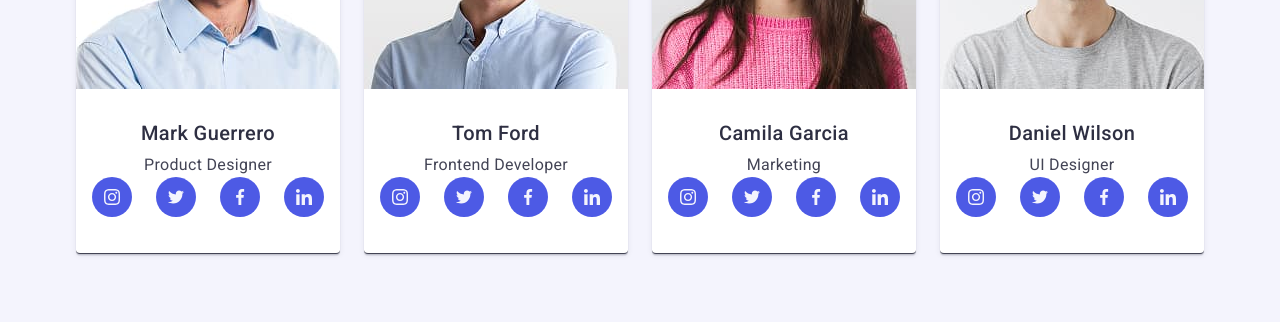
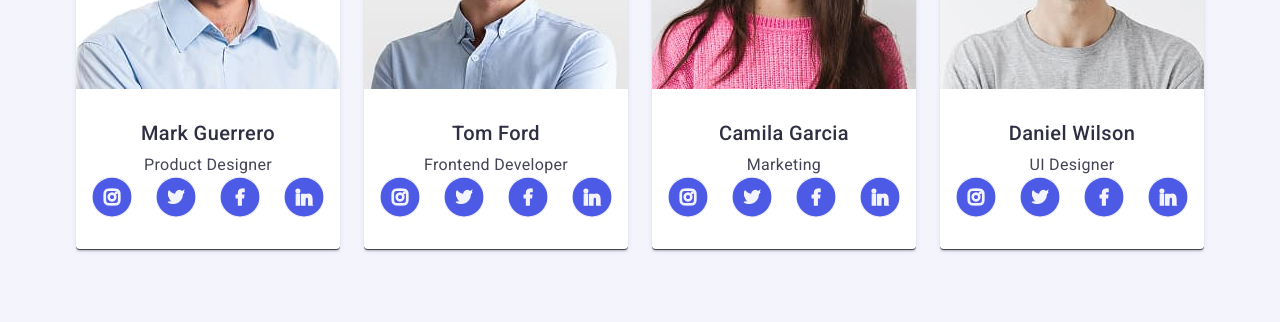
Before and after one commit to maxshakula2311/goit-markup-hw-04, a plain HTML site: page index.html in a window 1280 px wide. Shown: the part 1540-1862 px from the top of the page. Drawn offline with nearby package versions, Linux system fonts and the light colour scheme.

Commit message:
what the heck happened to the icons idk

```diff
--- a/css/styles.css
+++ b/css/styles.css
@@ -235,6 +235,31 @@ body {
     justify-content: center;
     gap: 24px;
 }
+.socbox {
+    width: 40px;
+    height: 40px;
+}
+.soclink {
+    width: 100%;
+    height: 100%;
+    background-color: #4d5ae5;
+    border-radius: 50%;
+    display: flex;
+    align-items: center;
+    justify-content: center;
+}
+.soclink:hover {
+    background-color: #404bbf;
+}
+.soclink:focus {
+    background-color: #404bbf;
+}
+.socicon {
+    /* width: 16px;
+    height: 16px; */
+    fill: transparent;
+    stroke: #f4f4fd;
+}
 .downsection {
     padding-top: 120px;
     padding-bottom: 120px;
--- a/index.html
+++ b/index.html
@@ -91,40 +91,32 @@
                             <h3 class="secondary-heading">Mark Guerrero</h3>
                             <p class="paragraph">Product Designer</p>
                             <ul class="sociconlist">
-                                <li>
-                                    <a href="#">
-                                     <div class="sociconbox">
-                        <svg class="socicon" width="40" height="40">
+                                <li class="socbox">
+                                    <a href="#" class="soclink">
+                        <svg class="socicon">
                             <use href="./images/icons.svg#icon-insta"></use>
                         </svg>
-                    </div>
                                 </a>
                                 </li>
-                                <li>
-                                    <a href="#">
-                                     <div class="sociconbox">
-                        <svg class="socicon" width="40" height="40">
+                                <li class="socbox">
+                                    <a href="#" class="soclink">
+                        <svg class="socicon">
                             <use href="./images/icons.svg#icon-twit"></use>
                         </svg>
-                    </div>
                                 </a>
                                 </li>
-                                <li>
-                                    <a href="#">
-                                     <div class="sociconbox">
-                        <svg class="socicon" width="40" height="40">
+                                <li class="socbox">
+                                    <a href="#" class="soclink">
+                        <svg class="socicon">
                             <use href="./images/icons.svg#icon-fb"></use>
                         </svg>
-                    </div>
                                 </a>
                                 </li>
-                                <li>
-                                    <a href="#">
-                                     <div class="sociconbox">
-                        <svg class="socicon" width="40" height="40">
+                                <li class="socbox">
+                                    <a href="#" class="soclink">
+                        <svg class="socicon">
                             <use href="./images/icons.svg#icon-lin"></use>
                         </svg>
-                    </div>
                                 </a>
                                 </li>
                             </ul>
@@ -136,40 +128,32 @@
                             <h3 class="secondary-heading">Tom Ford</h3>
                             <p class="paragraph">Frontend Developer</p>
                             <ul class="sociconlist">
-                                <li>
-                                    <a href="#">
-                                     <div class="sociconbox">
-                        <svg class="socicon" width="40" height="40">
+                                <li class="socbox">
+                                    <a href="#" class="soclink">
+                        <svg class="socicon">
                             <use href="./images/icons.svg#icon-insta"></use>
                         </svg>
-                    </div>
                                 </a>
                                 </li>
-                                <li>
-                                    <a href="#">
-                                     <div class="sociconbox">
-                        <svg class="socicon" width="40" height="40">
+                                <li class="socbox">
+                                    <a href="#" class="soclink">
+                        <svg class="socicon">
                             <use href="./images/icons.svg#icon-twit"></use>
                         </svg>
-                    </div>
                                 </a>
                                 </li>
-                                <li>
-                                    <a href="#">
-                                     <div class="sociconbox">
-                        <svg class="socicon" width="40" height="40">
+                                <li class="socbox">
+                                    <a href="#" class="soclink">
+                        <svg class="socicon">
                             <use href="./images/icons.svg#icon-fb"></use>
                         </svg>
-                    </div>
                                 </a>
                                 </li>
-                                <li>
-                                    <a href="#">
-                                     <div class="sociconbox">
-                        <svg class="socicon" width="40" height="40">
+                                <li class="socbox">
+                                    <a href="#" class="soclink">
+                        <svg class="socicon">
                             <use href="./images/icons.svg#icon-lin"></use>
                         </svg>
-                    </div>
                                 </a>
                                 </li>
                             </ul>
@@ -181,40 +165,32 @@
                             <h3 class="secondary-heading">Camila Garcia</h3>
                             <p class="paragraph">Marketing</p>
                             <ul class="sociconlist">
-                                <li>
-                                    <a href="#">
-                                     <div class="sociconbox">
-                        <svg class="socicon" width="40" height="40">
+                                <li class="socbox">
+                                    <a href="#" class="soclink">
+                        <svg class="socicon">
                             <use href="./images/icons.svg#icon-insta"></use>
                         </svg>
-                    </div>
                                 </a>
                                 </li>
-                                <li>
-                                    <a href="#">
-                                     <div class="sociconbox">
-                        <svg class="socicon" width="40" height="40">
+                                <li class="socbox">
+                                    <a href="#" class="soclink">
+                        <svg class="socicon">
                             <use href="./images/icons.svg#icon-twit"></use>
                         </svg>
-                    </div>
                                 </a>
                                 </li>
-                                <li>
-                                    <a href="#">
-                                     <div class="sociconbox">
-                        <svg class="socicon" width="40" height="40">
+                                <li class="socbox">
+                                    <a href="#" class="soclink">
+                        <svg class="socicon">
                             <use href="./images/icons.svg#icon-fb"></use>
                         </svg>
-                    </div>
                                 </a>
                                 </li>
-                                <li>
-                                    <a href="#">
-                                     <div class="sociconbox">
-                        <svg class="socicon" width="40" height="40">
+                                <li class="socbox">
+                                    <a href="#" class="soclink">
+                        <svg class="socicon">
                             <use href="./images/icons.svg#icon-lin"></use>
                         </svg>
-                    </div>
                                 </a>
                                 </li>
                             </ul>
@@ -226,44 +202,35 @@
                             <h3 class="secondary-heading">Daniel Wilson</h3>
                             <p class="paragraph">UI Designer</p>
                             <ul class="sociconlist">
-                                <li>
-                                    <a href="#">
-                                     <div class="sociconbox">
-                        <svg class="socicon" width="40" height="40">
+                                <li class="socbox">
+                                    <a href="#" class="soclink">
+                        <svg class="socicon">
                             <use href="./images/icons.svg#icon-insta"></use>
                         </svg>
-                    </div>
                                 </a>
                                 </li>
-                                <li>
-                                    <a href="#">
-                                     <div class="sociconbox">
-                        <svg class="socicon" width="40" height="40">
+                                <li class="socbox">
+                                    <a href="#" class="soclink">
+                        <svg class="socicon">
                             <use href="./images/icons.svg#icon-twit"></use>
                         </svg>
-                    </div>
                                 </a>
                                 </li>
-                                <li>
-                                    <a href="#">
-                                     <div class="sociconbox">
-                        <svg class="socicon" width="40" height="40">
+                                <li class="socbox">
+                                    <a href="#" class="soclink">
+                        <svg class="socicon">
                             <use href="./images/icons.svg#icon-fb"></use>
                         </svg>
-                    </div>
                                 </a>
                                 </li>
-                                <li>
-                                    <a href="#">
-                                     <div class="sociconbox">
-                        <svg class="socicon" width="40" height="40">
+                                <li class="socbox">
+                                    <a href="#" class="soclink">
+                        <svg class="socicon">
                             <use href="./images/icons.svg#icon-lin"></use>
                         </svg>
-                    </div>
                                 </a>
                                 </li>
                             </ul>
-                        </div>
                     </li>
                 </ul>
                 </div>
```
Also changed, not shown: icons/fb.svg, icons/insta.svg, icons/lin.svg, icons/twit.svg, images/icons.svg.
